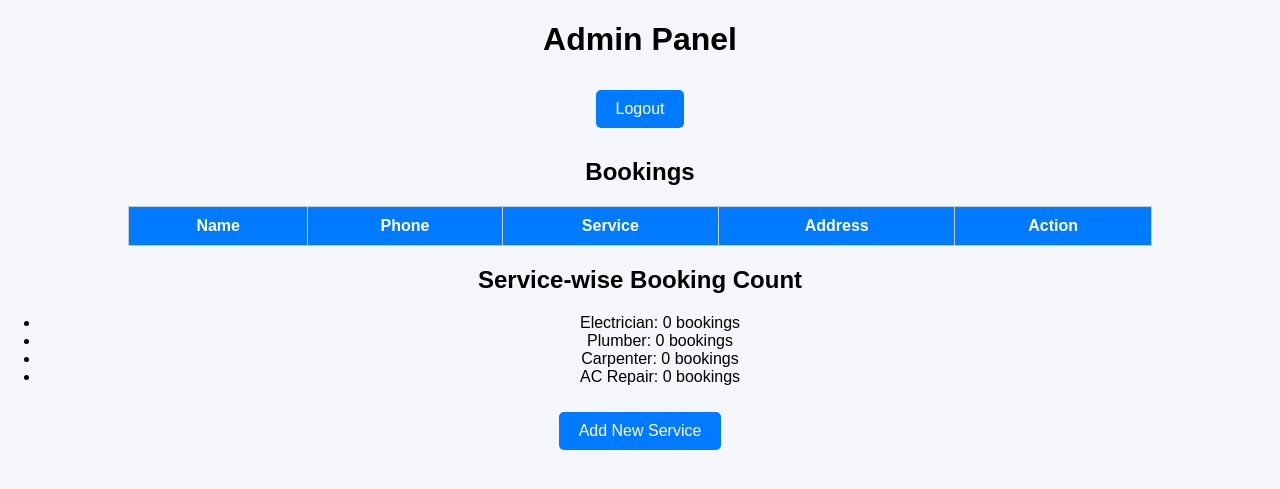
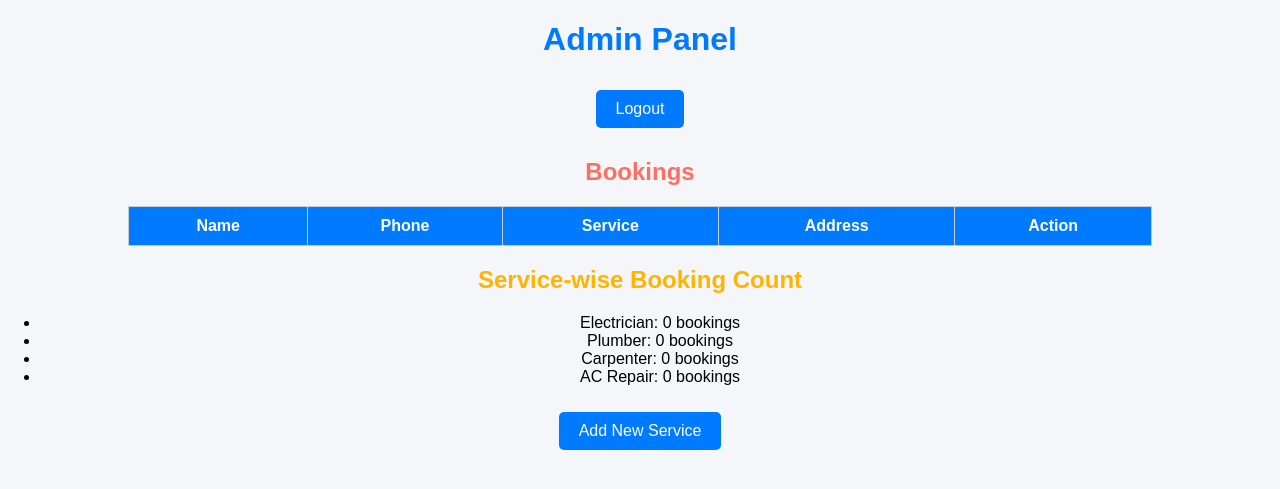
Before and after one commit to RizwanMansori/LocalServicesApp, a Flask app: page /admin in a window 1280 px wide. Shown: the top 489 px of the page. Run offline with Flask 3, Linux system fonts and the light colour scheme; the visitor is signed in with stand-in values (Sample User, id 1); lists and menus that the app fills with data are empty.

Commit message:
Update admin.html

```diff
--- a/templates/admin.html
+++ b/templates/admin.html
@@ -7,11 +7,11 @@
 </head>
 <body>
 
-<h1>Admin Panel</h1>
+<h1 style="color:#007BFF;">Admin Panel</h1>
 <a href="/logout" class="logout-btn">Logout</a>
 
-<h2>Bookings</h2>
-<table>
+<h2 style="color:#FF6F61;">Bookings</h2>
+<table class="bookings-table">
 <tr>
   <th>Name</th>
   <th>Phone</th>
@@ -30,7 +30,7 @@
 {% endfor %}
 </table>
 
-<h2>Service-wise Booking Count</h2>
+<h2 style="color:#FFB400;">Service-wise Booking Count</h2>
 <ul>
 {% for service, count in service_count.items() %}
   <li>{{ service }}: {{ count }} bookings</li>
```
